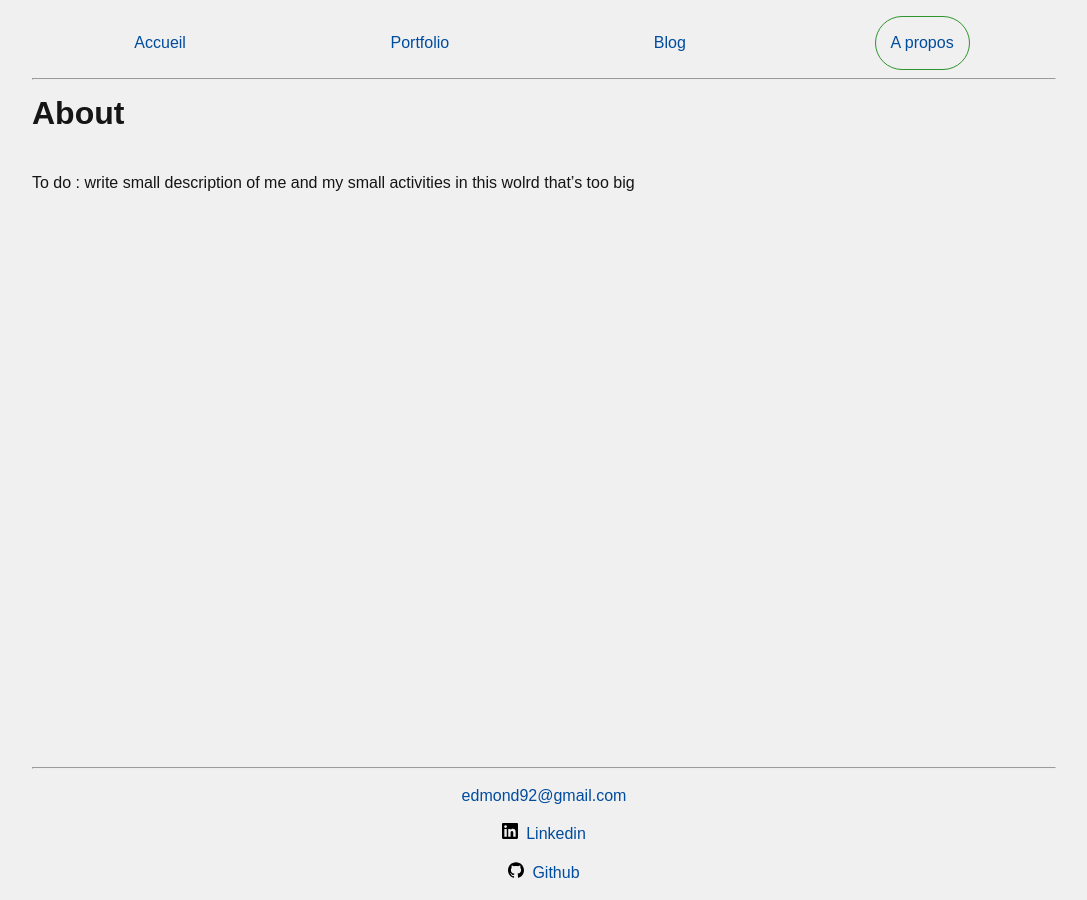
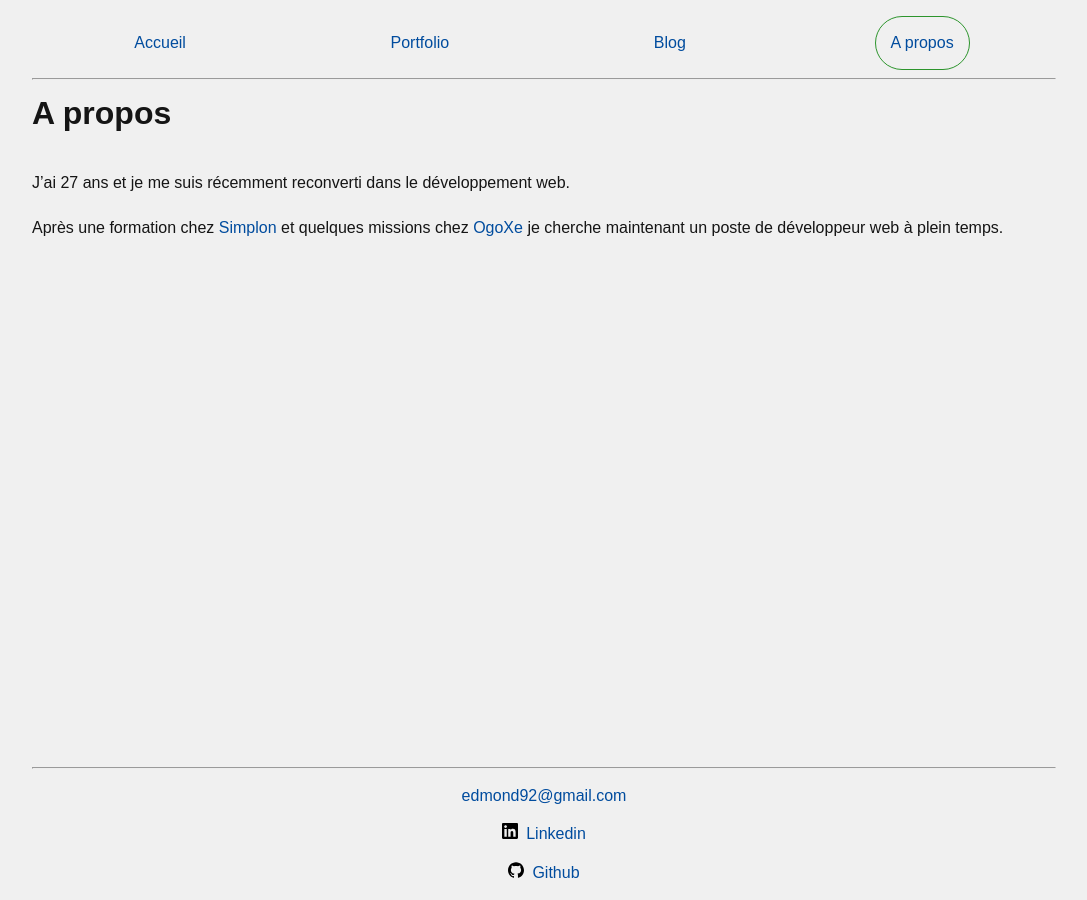
Before and after one commit to Djohn12/Djohn12.github.io, a Jekyll site: the page built from about.md, in a window 1280 px wide. Shown: the whole page, without its empty margins (96-1183 px from the left). Built offline with Jekyll 4.4.1, drawn with Linux system fonts in a browser that asks for light colours; our own code applies the rules of GitHub Pages for plain Markdown files.

Commit message:
add content of about.md

```diff
--- a/about.md
+++ b/about.md
@@ -3,6 +3,9 @@ layout: default
 permalink: /about
 ---
 
-# About
+# A propos
 
-To do : write small description of me and my small activities in this wolrd that's too big
+
+J'ai 27 ans et je me suis récemment reconverti dans le développement web.
+<br>
+<br>Après une formation chez <a href="https://simplon.co/">Simplon</a> et quelques missions chez <a href="http://www.ogoxe.com/">OgoXe</a> je cherche maintenant un poste de développeur web à plein temps.
```
